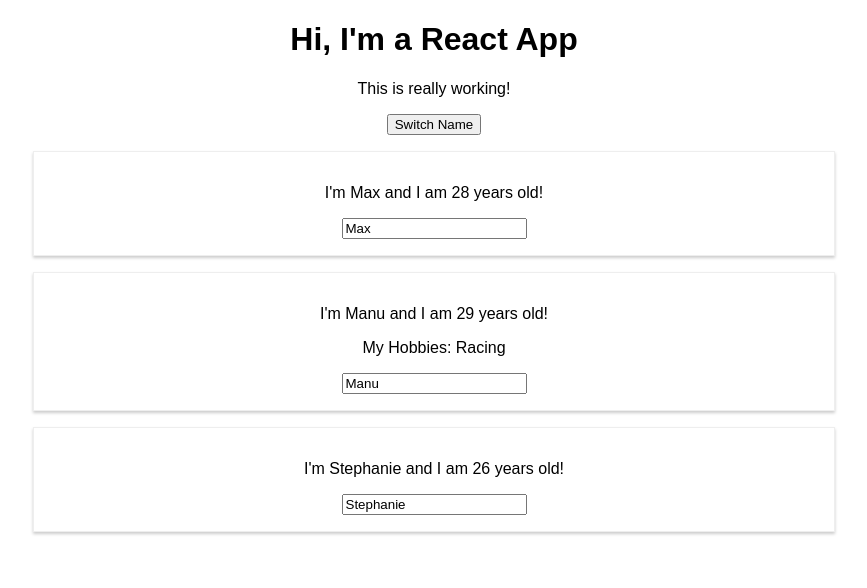
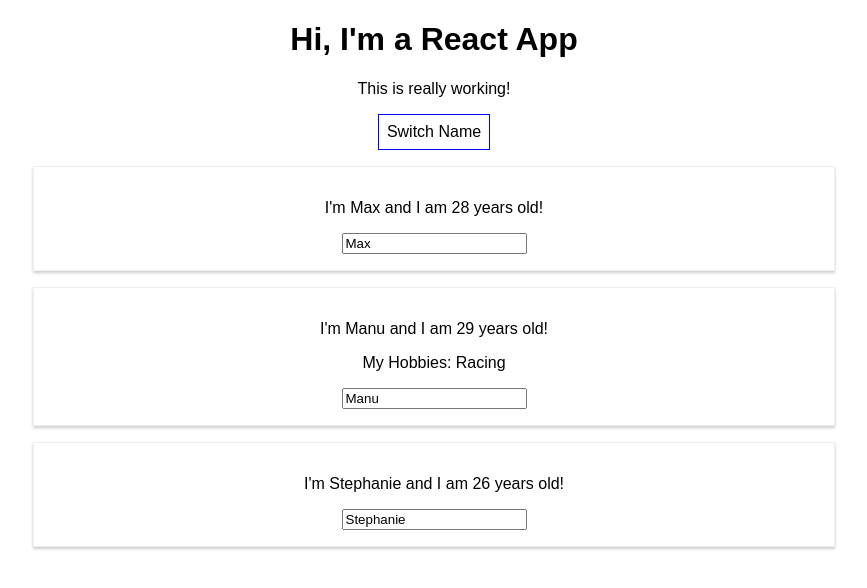
Before and after one commit to MiguelDominguezSanchez/react-complete-guide, a React (Create React App) app: page / in a window 1280 px wide. Shown: the top 588 px of the page, without its empty margins (206-1073 px from the left). Built offline with nearby package versions, Linux system fonts and the light colour scheme.

Commit message:
3 – 25. Working with Inline Styles

```diff
--- a/src/App.js
+++ b/src/App.js
@@ -35,11 +35,22 @@
 	}
 
 	render() {
+		const style = {
+			backgroundColor: 'white',
+			font: 'inherit',
+			border: '1px solid blue',
+			padding: '8px',
+			cursor: 'pointer',
+		}
+
 		return (
 			<div className='App'>
 				<h1>Hi, I'm a React App</h1>
 				<p>This is really working!</p>
-				<button onClick={() => this.switchNameHandler('Maximilian!!')}>
+				<button
+					style={style}
+					onClick={() => this.switchNameHandler('Maximilian!!')}
+				>
 					Switch Name
 				</button>
 				<Person
```
